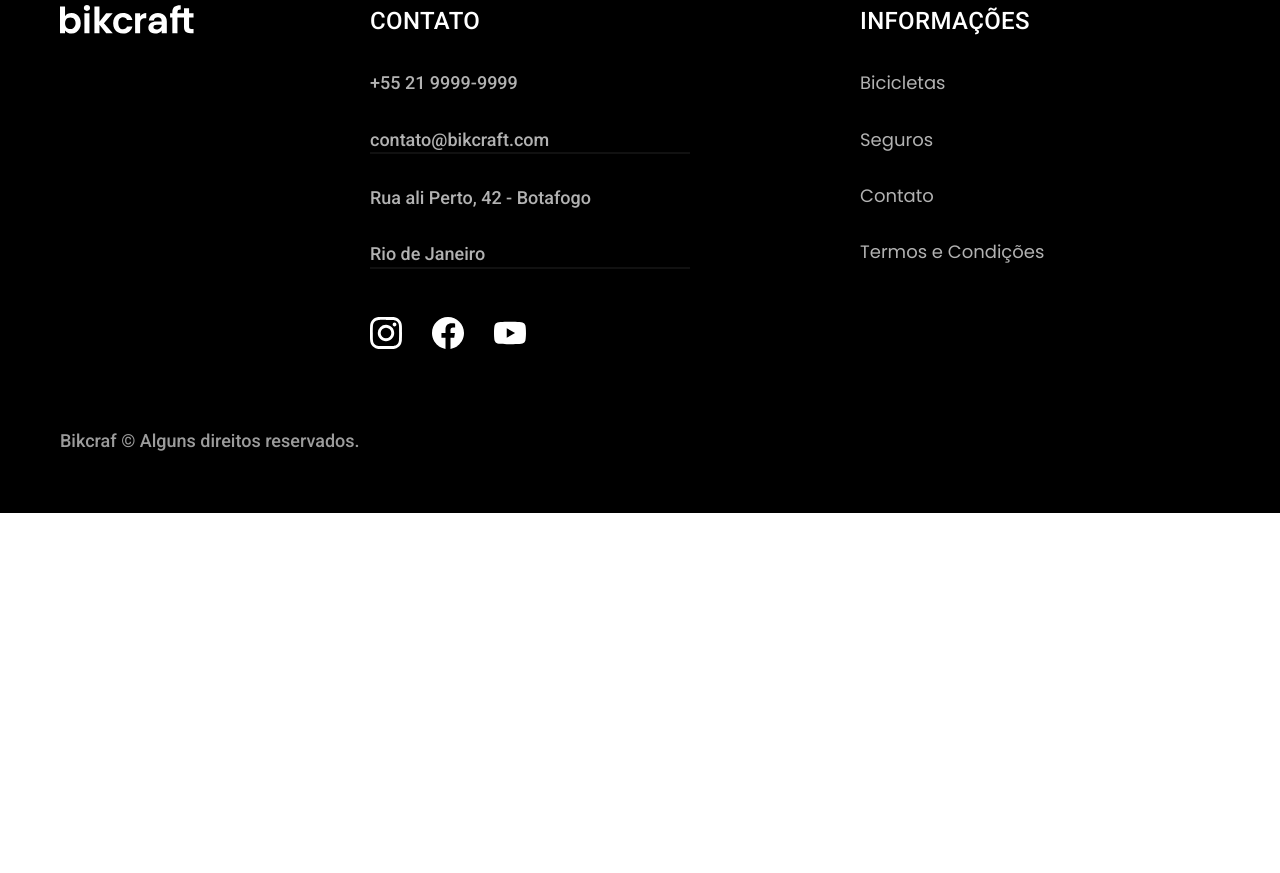
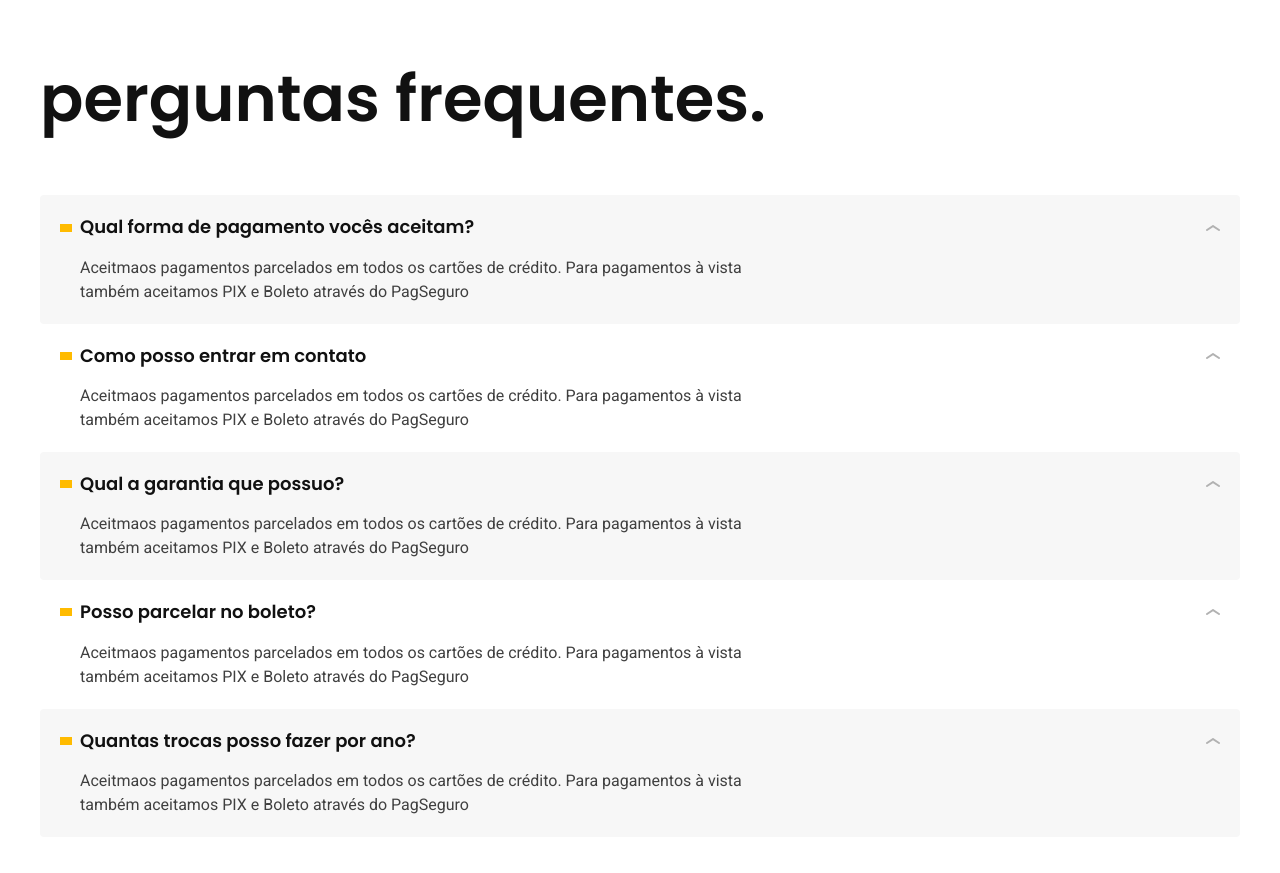
Before and after one commit to marciodaniloms/bikcraft, a plain HTML site: page seguros.html in a window 1280 px wide. Shown: the part 1687-2560 px from the top of the page. Before the commit the page ends 2200 px from the top, so only its background shows below. Drawn offline with Linux system fonts and the light colour scheme.

Commit message:
seguros2

```diff
--- a/css/global/global.css
+++ b/css/global/global.css
@@ -3,7 +3,7 @@ body{
   font-family: Arial, Helvetica, sans-serif;
   color: #111111;
 }
-h1, h2, h3, h4, ul, p, blockquote{
+h1, h2, h3, h4, ul, p, blockquote, dd{
   margin: 0%;
 }
 ul{
--- a/css/seguros/perguntas.css
+++ b/css/seguros/perguntas.css
@@ -0,0 +1,57 @@
+.perguntas{
+  padding: 120px 0 120px 0;
+}
+.perguntas h2{
+  margin-bottom: 60px;
+}
+.perguntas dl > div{
+  padding: 20px;
+  border-radius: 4px;
+}
+.perguntas dl > div:nth-child(odd){
+  background-color: var(--cor-1);
+}
+
+.perguntas dt{
+  display: grid;
+  grid-template-columns: auto 1fr auto;
+  align-items: center;
+  gap: 8px;
+  cursor: pointer;
+}
+
+.perguntas dt::before{
+  content: "";
+  display: inline-block;
+  width: 12px;
+  height: 8px;
+  background-color: var(--cor-p1);
+}
+
+.perguntas dt::after{
+  content: "";
+  display: inline-block;
+  width: 14px;
+  height: 6px;
+  background: url("../../img/icones/seta-abrir.svg");
+}
+
+.perguntas dt:hover::after{
+  transform: rotate(180deg);
+  transition: 0.3s;
+}
+
+.perguntas dd{
+  padding-left: 20px;
+  padding-top: 16px;
+  max-width: 80ch;
+}
+
+@media (max-width: 800px){
+  .pergutas{
+    padding: 60px 0 60px 0;
+  }
+  .perguntas h2{
+    margin-bottom: 40px;
+  }
+}
--- a/seguros.html
+++ b/seguros.html
@@ -98,7 +98,32 @@
         </ul>
       </div>
     </article>
+    <article class="perguntas container">
+      <h2 class="font-1-xxl">perguntas frequentes<span>.</span class="cor-p1"></h2>
 
+        <dl>
+          <div>
+            <dt class="font-1-m-b">Qual forma de pagamento vocês aceitam?</dt>
+             <dd class="font-2-s cor-9">Aceitmaos pagamentos parcelados em todos os cartões de crédito. Para pagamentos à vista também aceitamos PIX e Boleto através do PagSeguro</dd>
+          </div>
+          <div>
+            <dt class="font-1-m-b">Como posso entrar em contato</dt>
+             <dd class="font-2-s cor-9">Aceitmaos pagamentos parcelados em todos os cartões de crédito. Para pagamentos à vista também aceitamos PIX e Boleto através do PagSeguro</dd>
+          </div>
+          <div>
+            <dt class="font-1-m-b">Qual a garantia que possuo?</dt>
+             <dd class="font-2-s cor-9">Aceitmaos pagamentos parcelados em todos os cartões de crédito. Para pagamentos à vista também aceitamos PIX e Boleto através do PagSeguro</dd>
+          </div>
+          <div>
+            <dt class="font-1-m-b">Posso parcelar no boleto?</dt>
+             <dd class="font-2-s cor-9">Aceitmaos pagamentos parcelados em todos os cartões de crédito. Para pagamentos à vista também aceitamos PIX e Boleto através do PagSeguro</dd>
+          </div>
+          <div>
+            <dt class="font-1-m-b">Quantas trocas posso fazer por ano?</dt>
+             <dd class="font-2-s cor-9">Aceitmaos pagamentos parcelados em todos os cartões de crédito. Para pagamentos à vista também aceitamos PIX e Boleto através do PagSeguro</dd>
+          </div>
+        </dl>
+    </article>
     <footer class="footer-bg">
       <div class="footer container">
         <img src="./img/bikcraft.svg" alt="Bikcraft">
```
